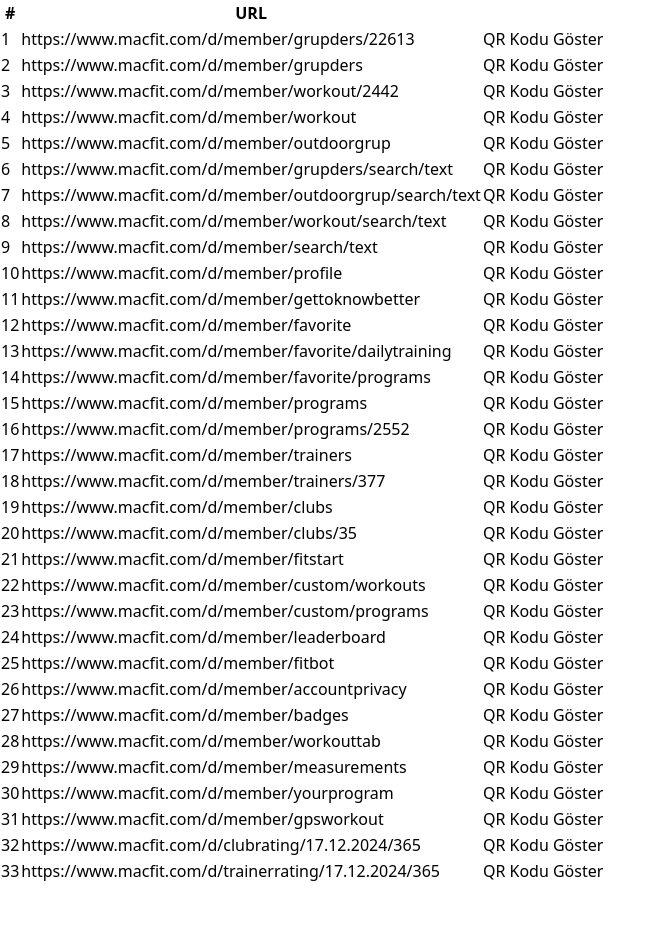
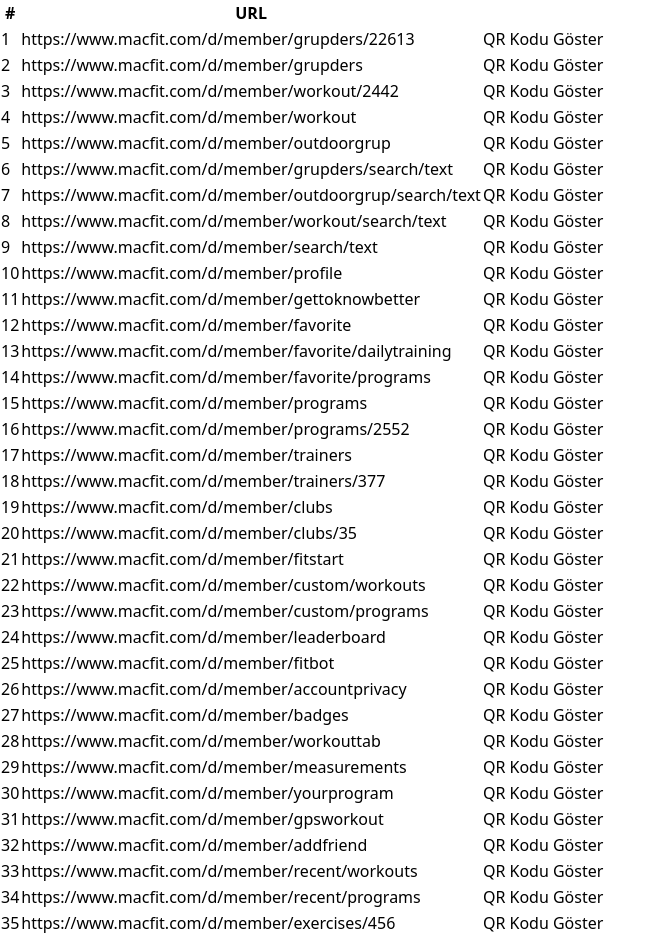
Before and after one commit to BatuhanAygormez/deeplinkQR, a React (Vite) app: page / in a window 1280 px wide. Shown: the whole page, without its empty margins (0-666 px from the left). Before the commit the page ends 884 px from the top, so only its background shows below. Built offline with nearby package versions, Linux system fonts and the light colour scheme.

Commit message:
Update App.tsx
Yeni Deeplinkler eklendi.

```diff
--- a/src/App.tsx
+++ b/src/App.tsx
@@ -34,8 +34,10 @@
     'https://www.macfit.com/d/member/measurements',
     'https://www.macfit.com/d/member/yourprogram',
     'https://www.macfit.com/d/member/gpsworkout',
-    'https://www.macfit.com/d/clubrating/17.12.2024/365 ',
-    'https://www.macfit.com/d/trainerrating/17.12.2024/365 '
+    'https://www.macfit.com/d/member/addfriend',
+    'https://www.macfit.com/d/member/recent/workouts',
+    'https://www.macfit.com/d/member/recent/programs',
+    'https://www.macfit.com/d/member/exercises/456'
 
   ];
 
```
